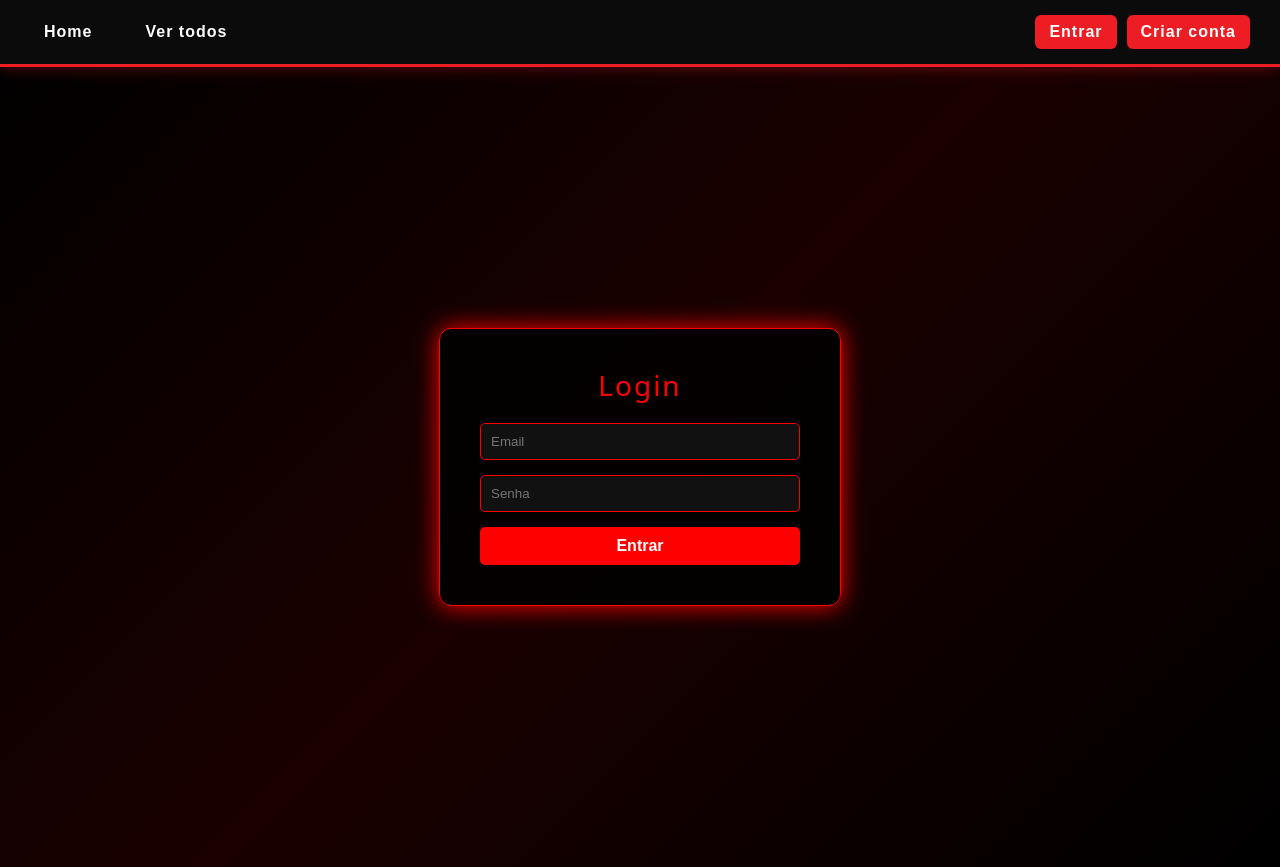
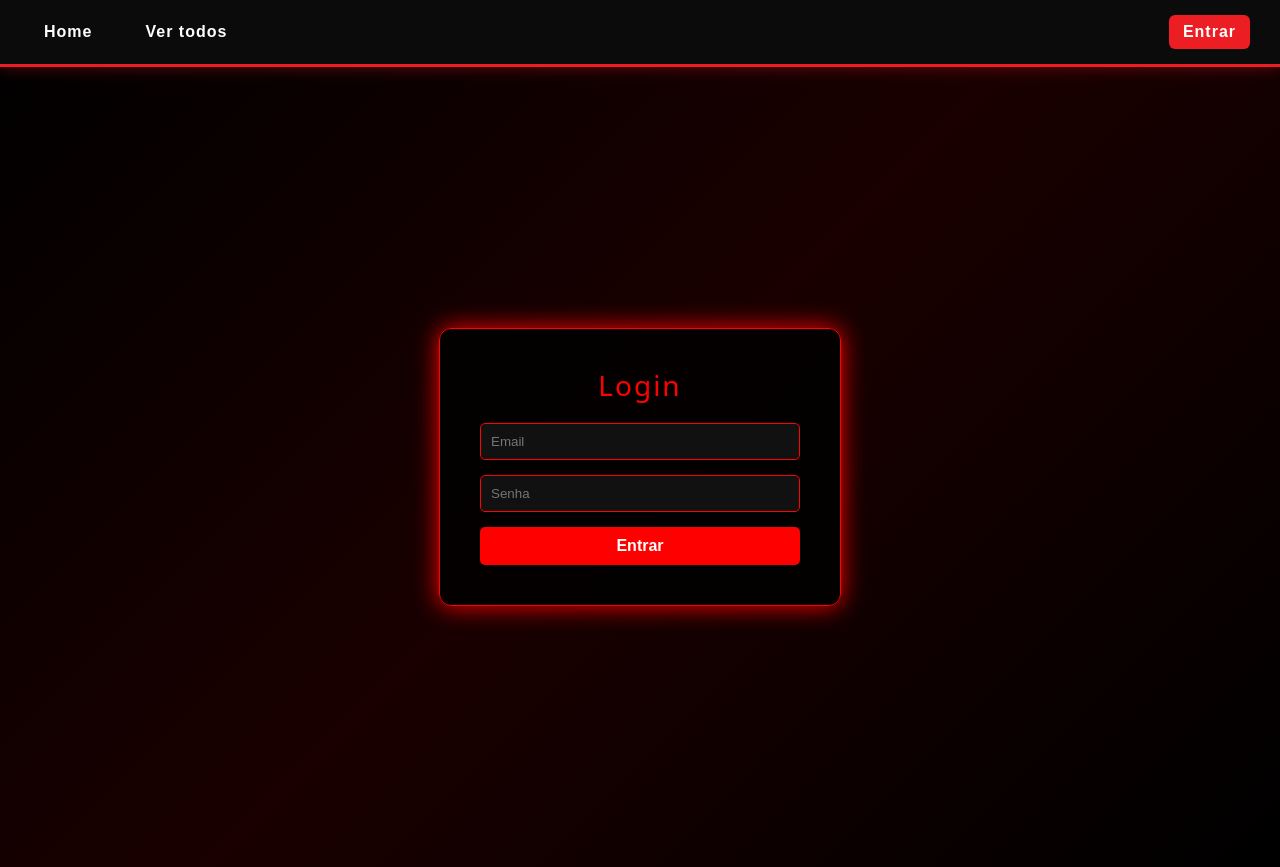
Before and after one commit to HenriqueBossle/react-characters-front-end, a React (Vite) app: page /login in a window 1280 px wide. Built offline with nearby package versions, Linux system fonts and the light colour scheme.

Commit message:
remove create

```diff
--- a/src/pages/Characters/Navbar.jsx
+++ b/src/pages/Characters/Navbar.jsx
@@ -36,7 +36,6 @@ function Navbar() {
         {!authenticated && (
             <>
                 <Link className="btn-login" to="/login">Entrar</Link>
-                <Link className="btn-register" to="/register">Criar conta</Link>
             </>
         )}
             </div>
--- a/src/routes/AppRoutes.jsx
+++ b/src/routes/AppRoutes.jsx
@@ -15,13 +15,14 @@ export function AppRoutes() {
     <BrowserRouter>
       <Routes>
         <Route path="/" element={<App/>} />
-        <Route path="/register" element={<Register />} />
         <Route path="/login" element={<Login />} />
         <Route path="/list" element={<CharactersList/>}/>
         <Route path="/:id" element={<CharactersShow />}/>
         <Route element={<ProtectedRoutes />}>
             <Route path="/new" element={<CharactersCreate/>} />
             <Route path="/edit/:id" element={<CharactersEdit />}/>
+            <Route path="/register" element={<Register />} />
+
         </Route>
 
       </Routes>
```
